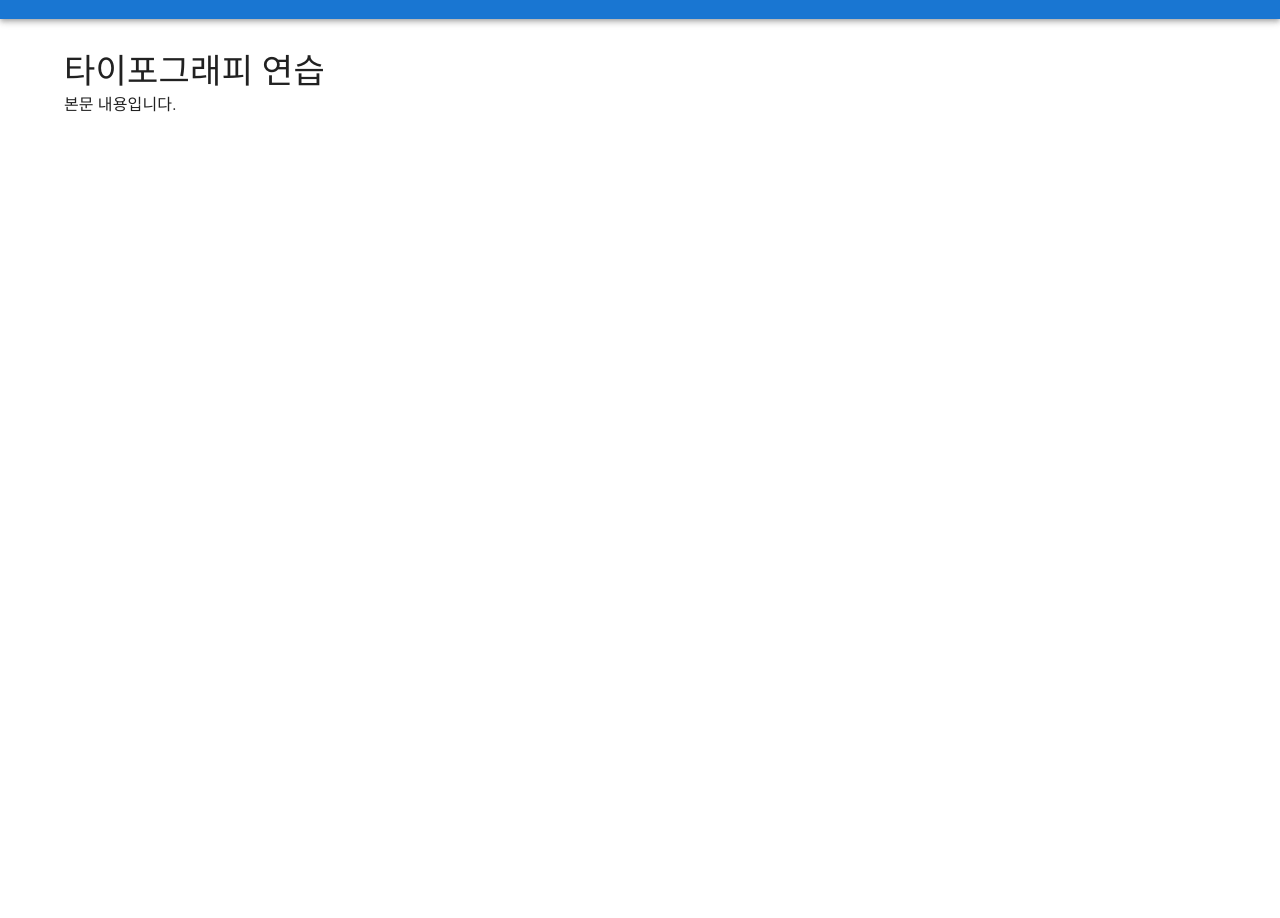
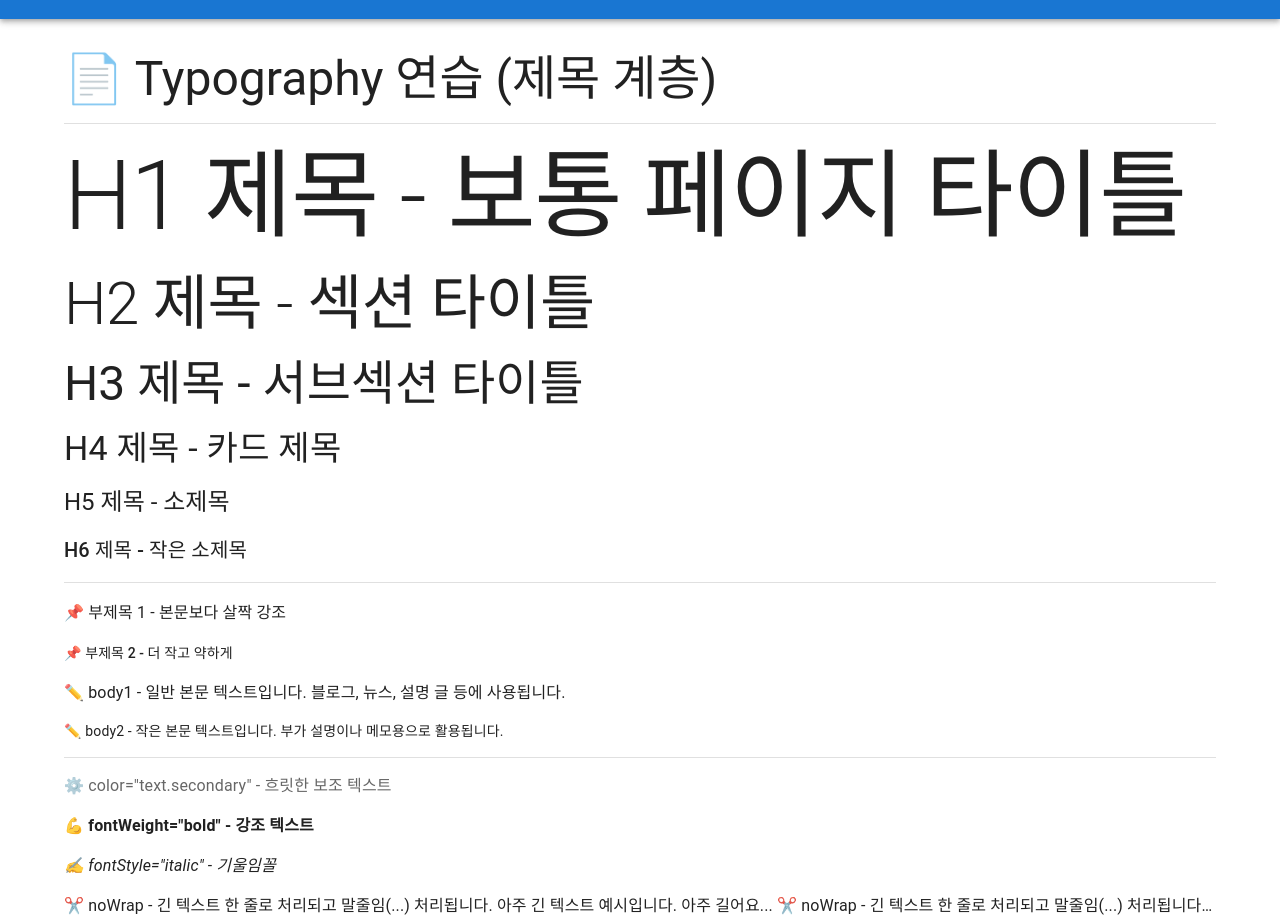
Before and after one commit to code-woncheol/mui-ts-practice, a React (Create React App) app in the folder mui-ts-practice/: page /typography in a window 1280 px wide. Shown: the part 45-963 px from the top of the page. Before the commit the page ends 800 px from the top, so only its background shows below. Built offline with nearby package versions, Linux system fonts and the light colour scheme.

Commit message:
Typography 추가 옵션 학습
Typography 추가 옵션 학습

```diff
--- a/mui-ts-practice/src/pages/TypographyPage.tsx
+++ b/mui-ts-practice/src/pages/TypographyPage.tsx
@@ -1,11 +1,58 @@
-import { Typography } from '@mui/material';
+import { Typography, Divider, Stack } from '@mui/material';
 
 const TypographyPage = () => {
   return (
-    <>
-      <Typography variant="h4">타이포그래피 연습</Typography>
-      <Typography variant="body1">본문 내용입니다.</Typography>
-    </>
+    <Stack spacing={2}>
+      {/* 제목 계층 구조 */}
+      <Typography variant="h3" gutterBottom>
+        📄 Typography 연습 (제목 계층)
+      </Typography>
+
+      <Divider />
+
+      <Typography variant="h1">H1 제목 - 보통 페이지 타이틀</Typography>
+      <Typography variant="h2">H2 제목 - 섹션 타이틀</Typography>
+      <Typography variant="h3">H3 제목 - 서브섹션 타이틀</Typography>
+      <Typography variant="h4">H4 제목 - 카드 제목</Typography>
+      <Typography variant="h5">H5 제목 - 소제목</Typography>
+      <Typography variant="h6">H6 제목 - 작은 소제목</Typography>
+
+      <Divider />
+
+      {/* 본문 스타일 */}
+      <Typography variant="subtitle1">
+        📌 부제목 1 - 본문보다 살짝 강조
+      </Typography>
+      <Typography variant="subtitle2">
+        📌 부제목 2 - 더 작고 약하게
+      </Typography>
+      <Typography variant="body1">
+        ✏️ body1 - 일반 본문 텍스트입니다. 블로그, 뉴스, 설명 글 등에 사용됩니다.
+      </Typography>
+      <Typography variant="body2">
+        ✏️ body2 - 작은 본문 텍스트입니다. 부가 설명이나 메모용으로 활용됩니다.
+      </Typography>
+
+      <Divider />
+
+      {/* 기타 스타일 */}
+      <Typography color="text.secondary">
+        ⚙️ color="text.secondary" - 흐릿한 보조 텍스트
+      </Typography>
+      <Typography fontWeight="bold">
+        💪 fontWeight="bold" - 강조 텍스트
+      </Typography>
+      <Typography fontStyle="italic">
+        ✍️ fontStyle="italic" - 기울임꼴
+      </Typography>
+      <Typography noWrap>
+        ✂️ noWrap - 긴 텍스트 한 줄로 처리되고 말줄임(...) 처리됩니다. 아주 긴 텍스트 예시입니다. 아주 길어요...
+        ✂️ noWrap - 긴 텍스트 한 줄로 처리되고 말줄임(...) 처리됩니다. 아주 긴 텍스트 예시입니다. 아주 길어요...
+        ✂️ noWrap - 긴 텍스트 한 줄로 처리되고 말줄임(...) 처리됩니다. 아주 긴 텍스트 예시입니다. 아주 길어요...
+        ✂️ noWrap - 긴 텍스트 한 줄로 처리되고 말줄임(...) 처리됩니다. 아주 긴 텍스트 예시입니다. 아주 길어요...
+        ✂️ noWrap - 긴 텍스트 한 줄로 처리되고 말줄임(...) 처리됩니다. 아주 긴 텍스트 예시입니다. 아주 길어요...
+      </Typography>
+    </Stack>
   );
 };
 
```
